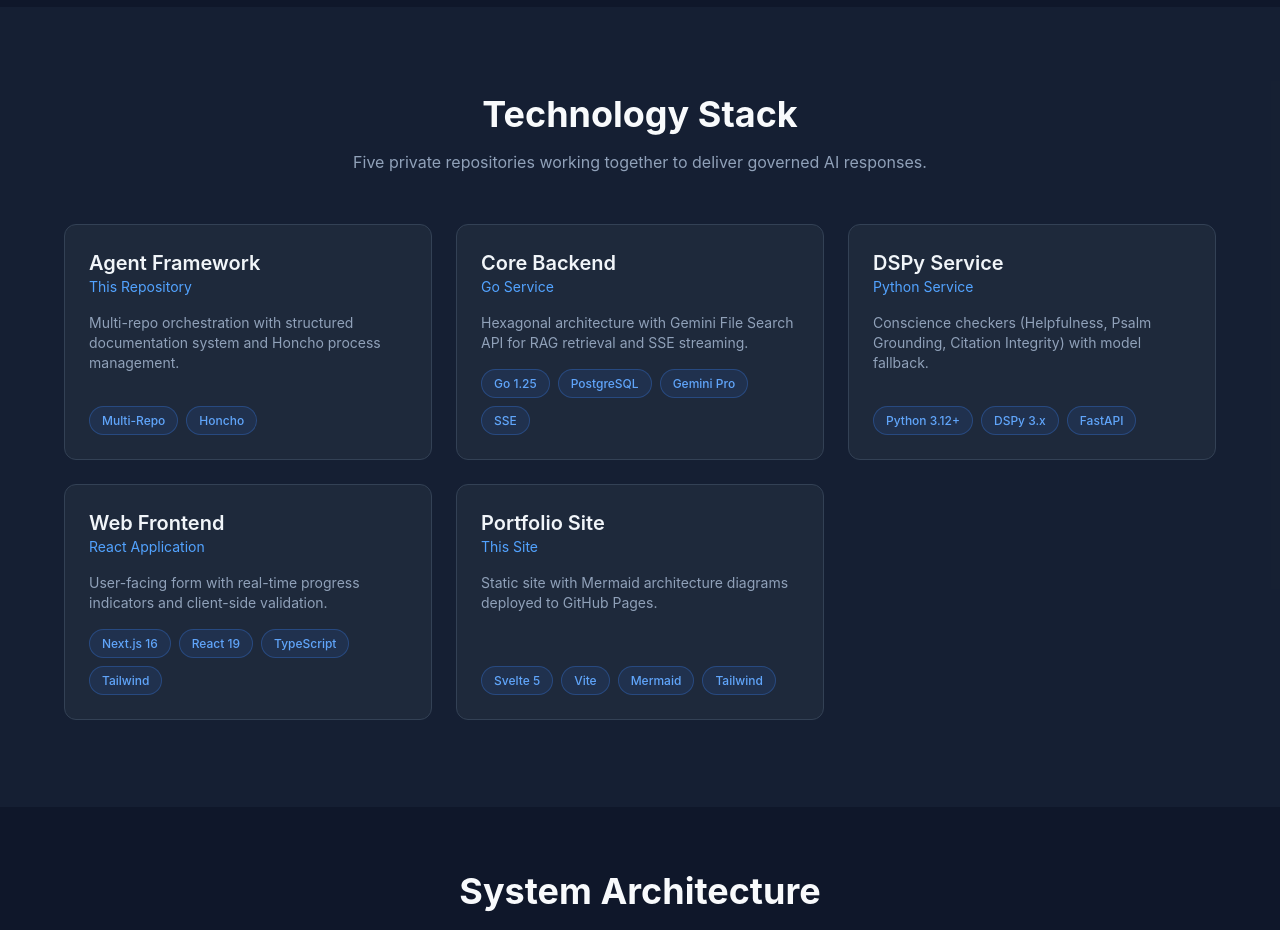
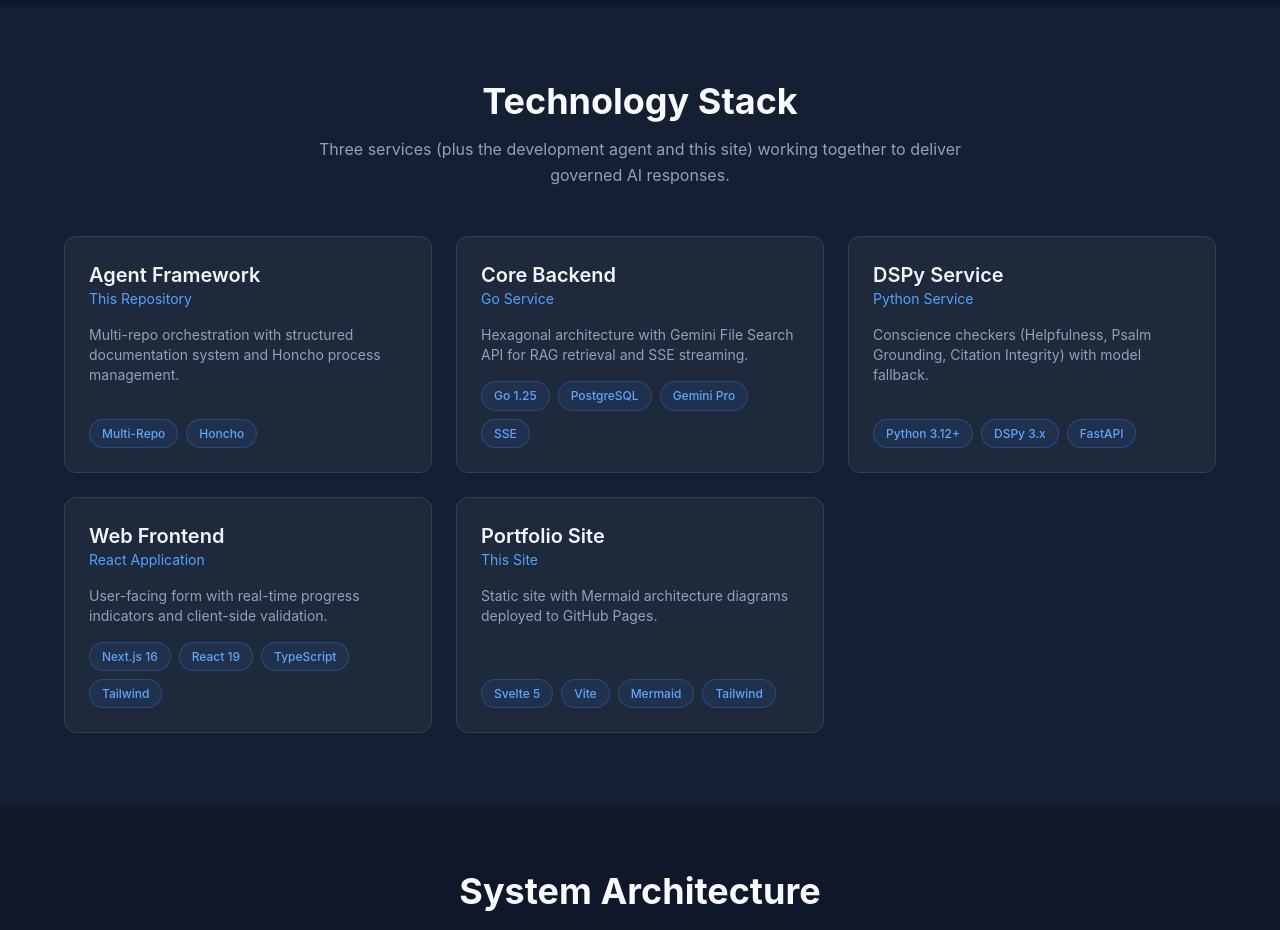
Before and after one commit to Rocha-Moy-Engineering-Technology/pastoral_conscience_site, a Svelte app: page / in a window 1280 px wide. Shown: the part 2460-3390 px from the top of the page. Built offline with nearby package versions, Linux system fonts and the light colour scheme.

Commit message:
Update stack description to clarify service count
https://claude.ai/code/session_01UF62aaXtLbCCihWbGPj7jy

```diff
--- a/src/components/Stack.svelte
+++ b/src/components/Stack.svelte
@@ -42,7 +42,7 @@
   <div class="mx-auto max-w-6xl">
     <h2 class="mb-4 text-center text-4xl font-bold">Technology Stack</h2>
     <p class="mx-auto mb-12 max-w-2xl text-center text-slate-400">
-      Five private repositories working together to deliver governed AI responses.
+      Three services (plus the development agent and this site) working together to deliver governed AI responses.
     </p>
 
     <div class="grid gap-6 md:grid-cols-2 lg:grid-cols-3">
```
